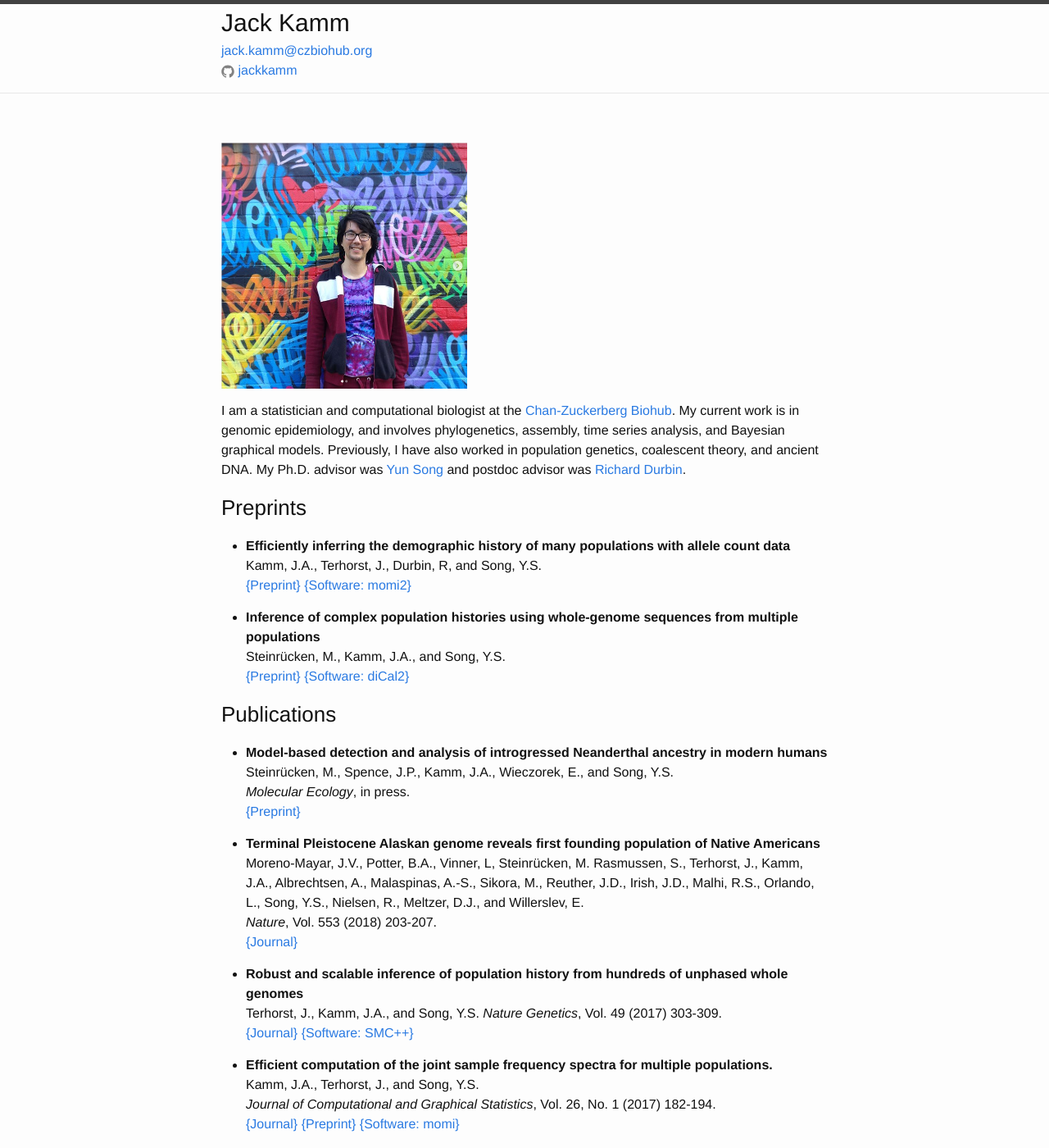
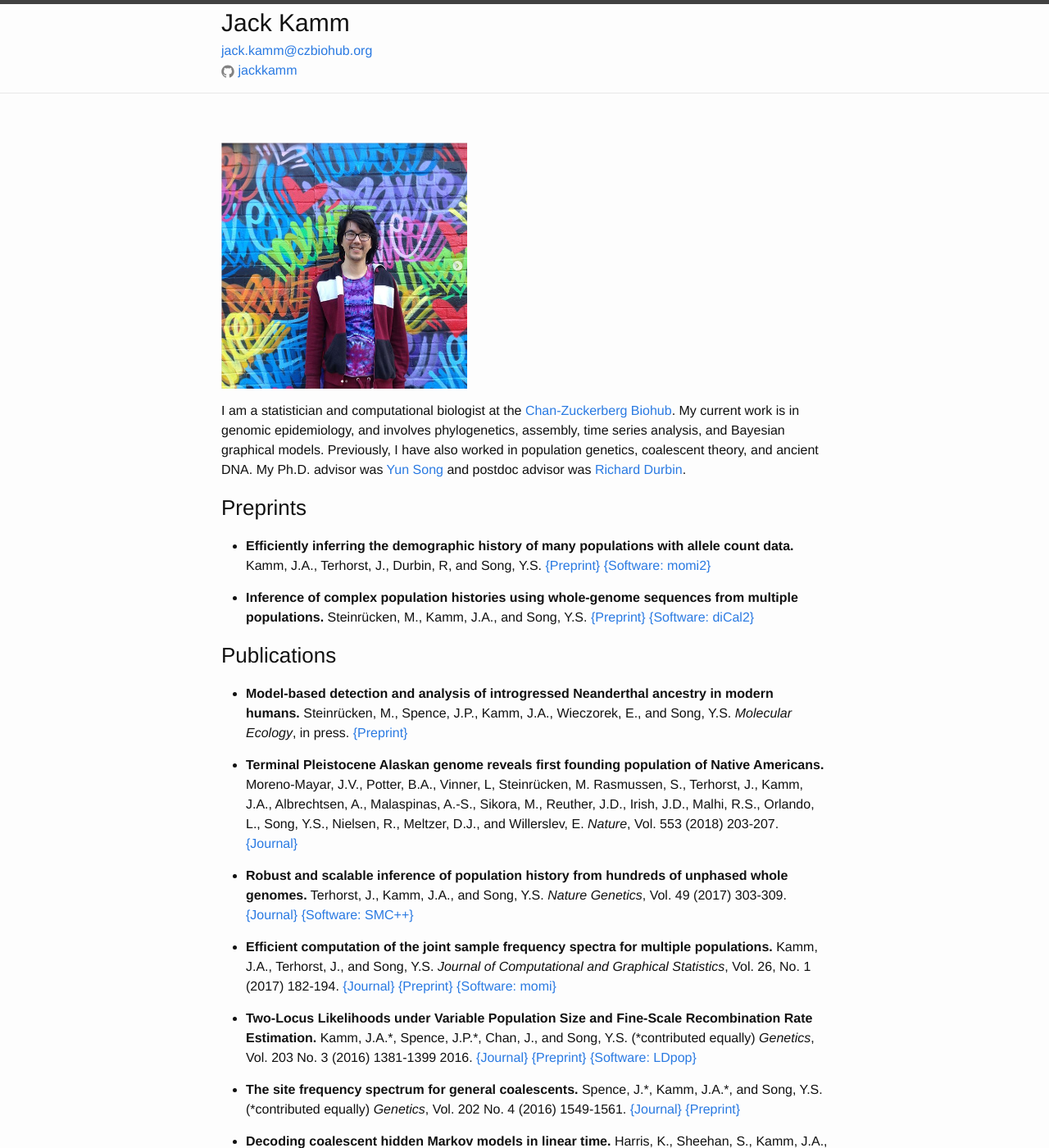
Before and after one commit to jackkamm/jackkamm.github.io, a Jekyll site: the page built from index.md, in a window 1280 px wide and 1400 px high. Shown: the whole window at 82% size. Built offline with Jekyll 4.4.1, drawn with Linux system fonts in a browser that asks for light colours.

Commit message:
formatting

```diff
--- a/index.md
+++ b/index.md
@@ -10,27 +10,22 @@ Previously, I have also worked in population genetics, coalescent theory, and an
 ### Preprints
 
 -   **Efficiently inferring the demographic history of many populations
-    with allele count data**
-    Kamm, J.A., Terhorst, J., Durbin, R, and Song, Y.S.
+    with allele count data.** Kamm, J.A., Terhorst, J., Durbin, R, and Song, Y.S.
     [{Preprint}](https://www.biorxiv.org/content/early/2018/03/23/287268)
     [{Software: momi2}](https://github.com/popgenmethods/momi2)
 
 -   **Inference of complex population histories using whole-genome
-    sequences from multiple populations**
-    Steinrücken, M., Kamm, J.A., and Song, Y.S.
+    sequences from multiple populations.** Steinrücken, M., Kamm, J.A., and Song, Y.S.
     [{Preprint}](http://dx.doi.org/10.1101/026591) [{Software: diCal2}](https://sourceforge.net/projects/dical2)
 
 ### Publications
 
 -   **Model-based detection and analysis of introgressed Neanderthal
-    ancestry in modern humans**
-    Steinrücken, M., Spence, J.P., Kamm, J.A., Wieczorek, E., and Song,
-    Y.S.
-    *Molecular Ecology*, in press.
+    ancestry in modern humans.** Steinrücken, M., Spence, J.P., Kamm, J.A., Wieczorek, E., and Song, Y.S. *Molecular Ecology*, in press.
     [{Preprint}](https://www.biorxiv.org/content/early/2017/12/01/227660)
 
 -   **Terminal Pleistocene Alaskan genome reveals first founding
-    population of Native Americans**
+    population of Native Americans.**
     Moreno-Mayar, J.V., Potter, B.A., Vinner, L, Steinrücken, M.
     Rasmussen, S., Terhorst, J., Kamm, J.A., Albrechtsen, A.,
     Malaspinas, A.-S., Sikora, M., Reuther, J.D., Irish, J.D., Malhi,
@@ -40,7 +35,7 @@ Previously, I have also worked in population genetics, coalescent theory, and an
     [{Journal}](https://www.nature.com/articles/nature25173)
 
 -   **Robust and scalable inference of population history from hundreds
-    of unphased whole genomes**
+    of unphased whole genomes.**
     Terhorst, J., Kamm, J.A., and Song, Y.S.
     *Nature Genetics*, Vol. 49 (2017) 303-309.
     [{Journal}](http://dx.doi.org/10.1038/ng.3748) [{Software:
```
